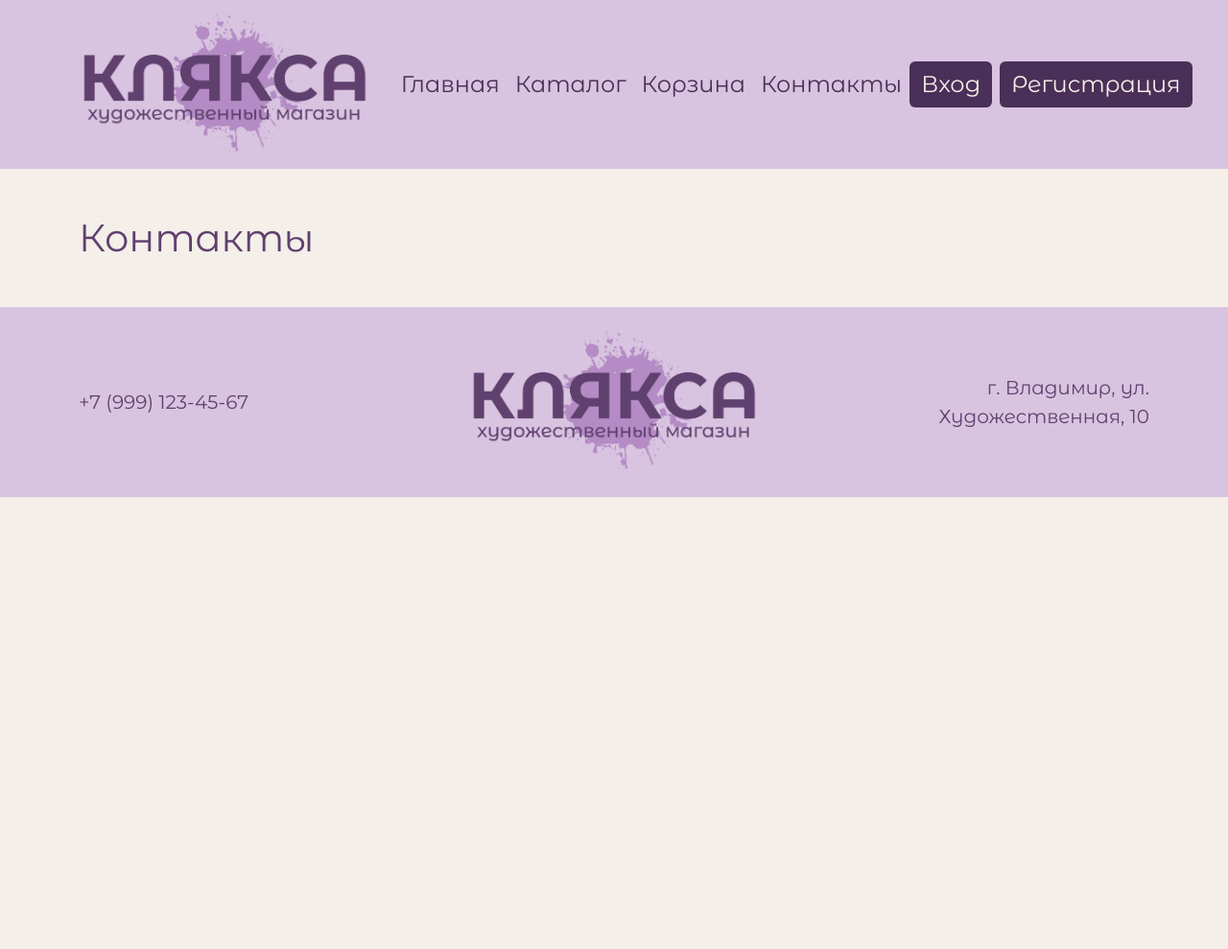
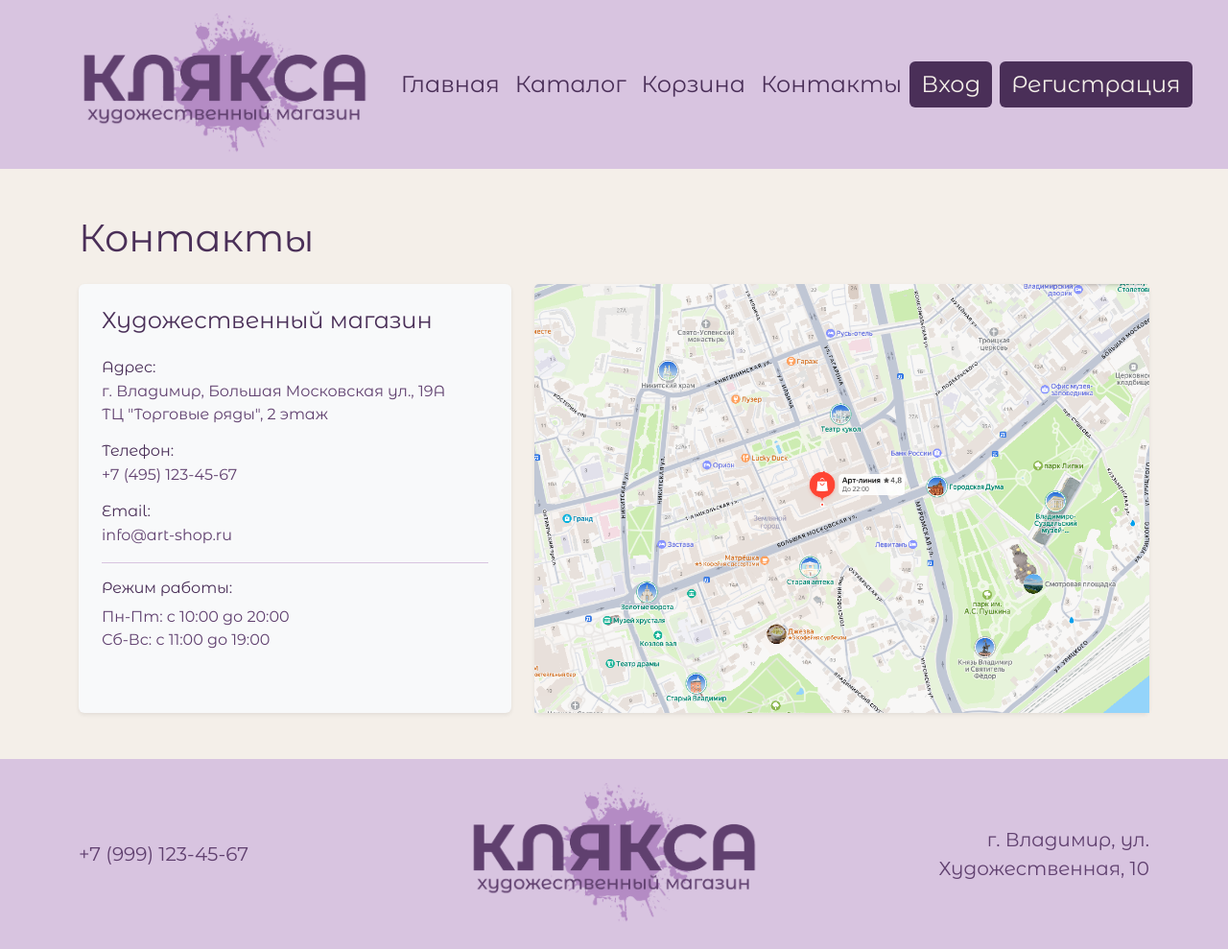
Before and after one commit to karrina123ww/art-shop, a Node server app: page /contacts in a window 1280 px wide. Shown: the whole page at 96% size. Before the commit the page ends 518 px from the top, so only its background shows below. Run offline with Node 20, Linux system fonts and the light colour scheme.

Commit message:
Этап 6: Контакты и Личный кабинет

```diff
--- a/app.js
+++ b/app.js
@@ -426,3 +426,81 @@ app.get('/product/:id', async (req, res) => {
         res.status(500).send('Ошибка загрузки товара');
     }
 });
+
+// ============ ЛИЧНЫЙ КАБИНЕТ ============
+
+app.get('/profile', async (req, res) => {
+    if (!req.session.user) return res.redirect('/login');
+
+    try {
+        const query = `
+            SELECT o.id, o.status, o.total_price, o.created_at,
+                   COALESCE(SUM(oi.quantity), 0) AS total_items,
+                   STRING_AGG(p.name, ', ') AS product_names
+            FROM orders o
+            JOIN order_items oi ON o.id = oi.order_id
+            JOIN products p ON oi.product_id = p.id
+            WHERE o.user_id = $1
+            GROUP BY o.id
+            ORDER BY o.created_at DESC
+        `;
+        const result = await pool.query(query, [req.session.user.id]);
+        const orders = result.rows;
+
+        res.render('profile', {
+            orders,
+            errors: [],
+            success: req.query.success || null
+        });
+    } catch (err) {
+        console.error(err);
+        res.status(500).send('Ошибка загрузки профиля');
+    }
+});
+
+app.post('/profile/order/:id/delete', async (req, res) => {
+    if (!req.session.user) return res.redirect('/login');
+
+    const orderId = parseInt(req.params.id, 10);
+    if (isNaN(orderId)) return res.redirect('/profile');
+
+    const client = await pool.connect();
+
+    try {
+        await client.query('BEGIN');
+
+        const orderCheck = await client.query(
+            'SELECT id FROM orders WHERE id = $1 AND user_id = $2 AND status = $3',
+            [orderId, req.session.user.id, 'new']
+        );
+
+        if (orderCheck.rows.length === 0) {
+            await client.query('ROLLBACK');
+            return res.redirect('/profile');
+        }
+
+        const items = await client.query(
+            'SELECT product_id, quantity FROM order_items WHERE order_id = $1',
+            [orderId]
+        );
+
+        for (const item of items.rows) {
+            await client.query(
+                'UPDATE products SET stock = stock + $1 WHERE id = $2',
+                [item.quantity, item.product_id]
+            );
+        }
+
+        await client.query('DELETE FROM order_items WHERE order_id = $1', [orderId]);
+        await client.query('DELETE FROM orders WHERE id = $1', [orderId]);
+
+        await client.query('COMMIT');
+        res.redirect('/profile?success=deleted');
+    } catch (err) {
+        await client.query('ROLLBACK');
+        console.error(err);
+        res.redirect('/profile');
+    } finally {
+        client.release();
+    }
+});
--- a/public/css/style.css
+++ b/public/css/style.css
@@ -1,8 +1,35 @@
 /* Базовые стили */
+html, body {
+    height: 100%; /* Важно для прижатия подвала */
+}
+
 body {
     background-color: #F4EFE9;
     font-family: 'Montserrat Alternates', sans-serif;
     color: #60406F;
+
+    /* Flexbox для прижатия подвала */
+    display: flex;
+    flex-direction: column;
+    min-height: 100vh;
+}
+
+/* Заставляем основной контент растягиваться, выталкивая подвал вниз */
+main,
+.container.my-5,
+div[class*="container"]:not(footer .container) {
+    /* Это правило растянет главные контейнеры, но лучше использовать обертку */
+}
+
+/* Самый надежный способ: задаем отступ футеру */
+footer {
+    margin-top: auto; /* Автоматически прижимает подвал к низу */
+    width: 100%;
+}
+
+/* Убираем лишний отступ у последнего контейнера перед подвалом (опционально) */
+footer.mt-5 {
+    margin-top: auto !important; /* Перебиваем mt-5, чтобы не было двойного отступа */
 }
 
 /* Шапка и подвал */
@@ -29,6 +56,20 @@ body {
     font-size: 24px;
 }
 
+.btn-light-purple {
+    background-color: #D8C4E0;
+    border-color: #4a2f58;
+    font-size: 24px;
+    color: #4a2f58;
+}
+
+.btn-light-purple:hover {
+    background-color: #D8C4E0;
+    border-color: #4a2f58;
+    font-size: 24px;
+    color: #4a2f58;
+}
+
 .btn-purple:hover {
     background-color: #4a2f58;
     color: #F4EFE9;
@@ -40,9 +81,10 @@ body {
     object-fit: cover;
 }
 
-.footer-text{
+.footer-text {
     font-size: 20px;
 }
+
 /* Высота слайдера для мобильных (ширина экрана до 576px) */
 @media (max-width: 575.98px) {
     .carousel-item img {
@@ -69,3 +111,53 @@ body {
     background-color: #F4EFE9;
     color: #60406F;
 }
+
+/* ========================================= */
+/* ==== ДОБАВЛЕНО ДЛЯ ЛИЧНОГО КАБИНЕТА ==== */
+/* ========================================= */
+
+/* Плашка статуса "Новый" */
+.bg-purple {
+    background-color: #4a2f58 !important;
+    color: #F4EFE9 !important;
+    font-weight: 500;
+}
+
+/* ========================================= */
+/* ===== ДОБАВЛЕНО ДЛЯ КОНТАКТОВ ========== */
+/* ========================================= */
+
+.contacts-page {
+    color: #60406F;
+}
+
+.contacts-page h1 {
+    color: #4a2f58;
+}
+
+.contacts-page .card {
+    background-color: #ffffff;
+    border: 1px solid #D8C4E0;
+}
+
+.contacts-page h4,
+.contacts-page h6 {
+    color: #4a2f58;
+}
+
+/* Перебиваем серый цвет Bootstrap на ваш фирменный */
+.contacts-page .text-muted {
+    color: #60406F !important;
+}
+
+/* Ссылки в контактах */
+.contacts-page a.text-muted:hover {
+    color: #4a2f58 !important;
+    text-decoration: underline !important;
+}
+
+/* Полоска-разделитель */
+.contacts-page hr {
+    border-color: #D8C4E0;
+    opacity: 1;
+}
--- a/views/contacts.ejs
+++ b/views/contacts.ejs
@@ -1,7 +1,48 @@
 <%- include('partials/header') %>
 
-<div class="container my-5">
-    <h1>Контакты</h1>
+<div class="container my-5 contacts-page">
+    <h1 class="mb-4">Контакты</h1>
+
+    <div class="row g-4">
+        <div class="col-md-5">
+            <div class="card h-100 shadow-sm border-0 bg-light">
+                <div class="card-body p-4">
+                    <h4 class="card-title mb-4">Художественный магазин</h4>
+
+                    <div class="mb-3 d-flex align-items-start">
+                        <div>
+                            <h6 class="mb-1">Адрес:</h6>
+                            <p class="text-muted mb-0">г. Владимир, Большая Московская ул., 19А<br>ТЦ "Торговые ряды", 2 этаж</p>
+                        </div>
+                    </div>
+
+                    <div class="mb-3 d-flex align-items-start">
+                        <div>
+                            <h6 class="mb-1">Телефон:</h6>
+                            <p class="text-muted mb-0"><a href="tel:+74951234567" class="text-decoration-none text-muted">+7 (495) 123-45-67</a></p>
+                        </div>
+                    </div>
+
+                    <div class="mb-3 d-flex align-items-start">
+                        <div>
+                            <h6 class="mb-1">Email:</h6>
+                            <p class="text-muted mb-0"><a href="mailto:info@art-shop.ru" class="text-decoration-none text-muted">info@art-shop.ru</a></p>
+                        </div>
+                    </div>
+
+                    <hr>
+                    <h6 class="mb-2">Режим работы:</h6>
+                    <p class="text-muted mb-0">Пн-Пт: с 10:00 до 20:00<br>Сб-Вс: с 11:00 до 19:00</p>
+                </div>
+            </div>
+        </div>
+
+        <div class="col-md-7">
+            <div class="card h-100 shadow-sm border-0">
+                <img src="/images/map.png" class="card-img-top h-100" alt="Карта проезда" style="object-fit: cover; min-height: 400px;">
+            </div>
+        </div>
+    </div>
 </div>
 
 <%- include('partials/footer') %>
--- a/views/partials/header.ejs
+++ b/views/partials/header.ejs
@@ -29,7 +29,8 @@
                 <div class="d-flex gap-2 align-items-center">
                     <% if (user) { %>
                         <span class="me-2">Здравствуйте, <%= user.name %>!</span>
-                        <a href="/logout" class="btn btn-purple">Выйти</a>
+                        <a href="/profile" class="btn btn-purple">Профиль</a>
+                        <a href="/logout" class="btn btn-light-purple">Выйти</a>
                     <% } else { %>
                         <a href="/login" class="btn btn-purple">Вход</a>
                         <a href="/register" class="btn btn-purple">Регистрация</a>
```
Also changed, not shown: views/profile.ejs (added, +74 -0 lines), public/images/map.png (added).
